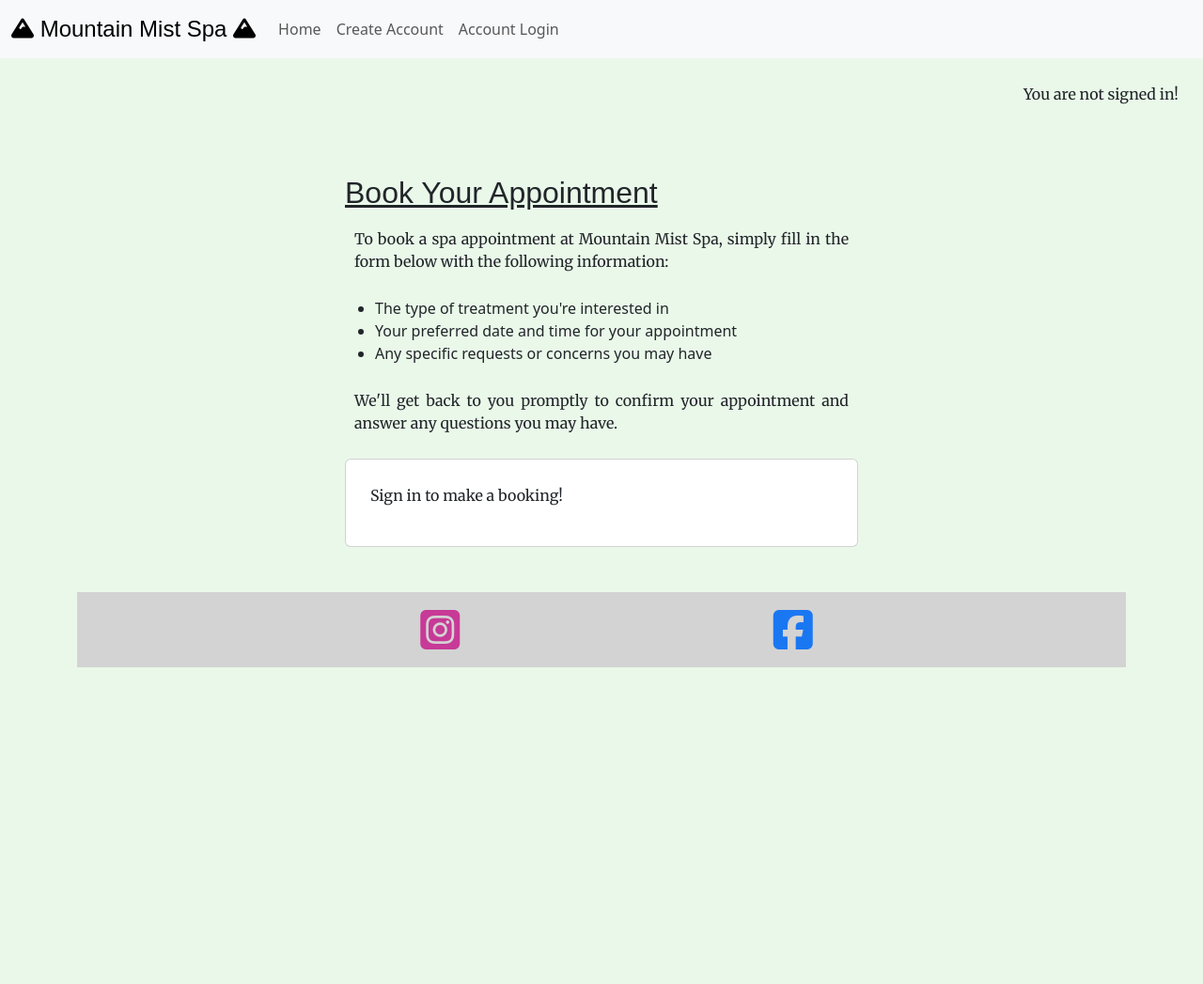
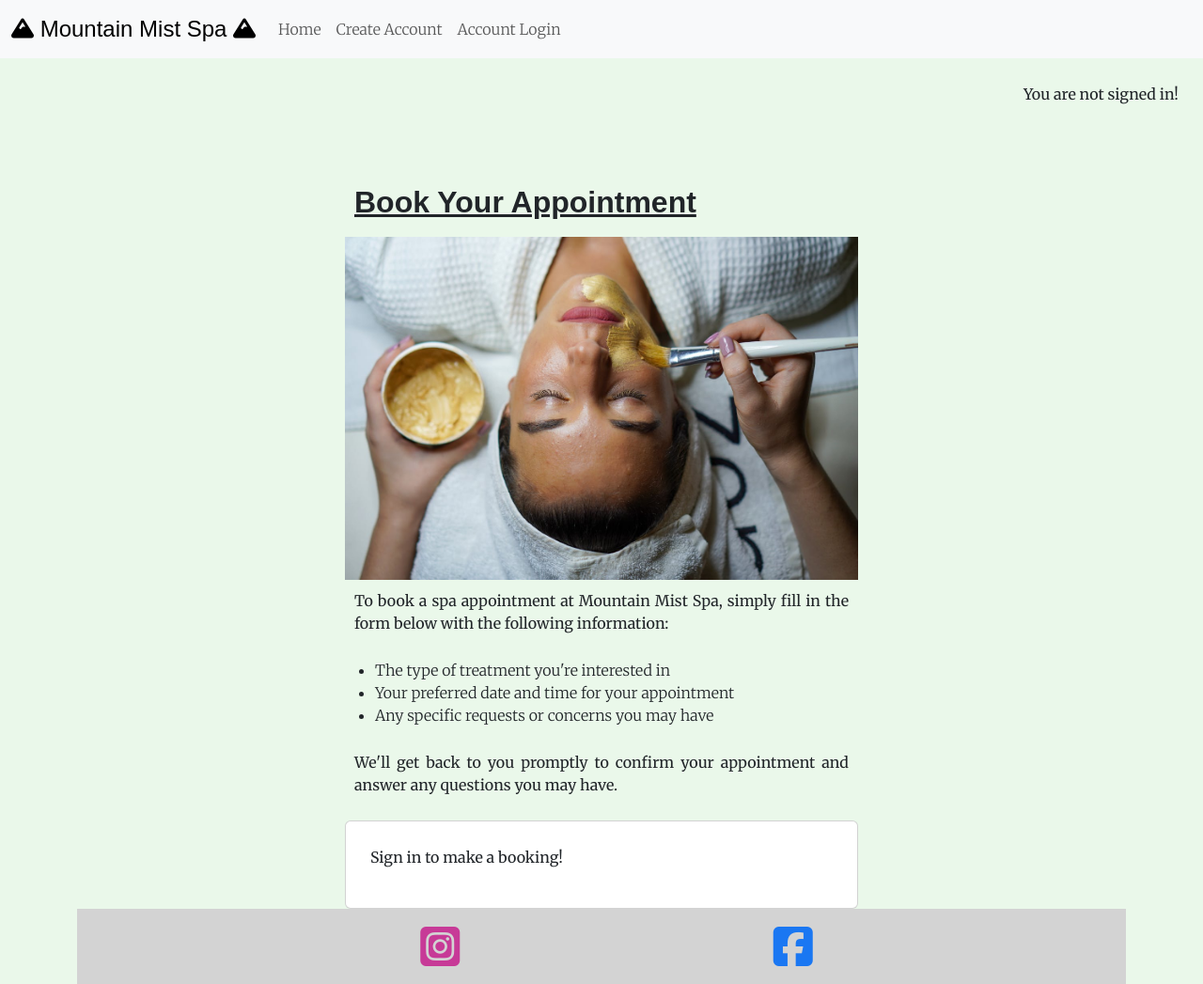
Before and after one commit to runabrandes/pp4-spa, a Django app: page /booking/ in a window 1280 px wide. Shown: the whole page at 94% size. Before the commit the page ends 710 px from the top, so only its background shows below. Run offline with Django 4.2, Linux system fonts and the light colour scheme; some libraries are stand-ins or nearby versions; some web fonts are replaced.

Commit message:
Added facial.jpg to booking.html

```diff
--- a/booking/templates/booking/booking.html
+++ b/booking/templates/booking/booking.html
@@ -5,8 +5,12 @@
 {% block content %}
 <div class="container">
     <div class="row justify-content-center">
-        <div class="col-12 col-md-6 my-5">
+        <div class="col-12 col-md-6 mt-5">
             <h2>Book Your Appointment</h2>
+            <div class="facial-image">
+                <img src="../static/images/facial.jpg" class="img-fluid"
+                    alt="Responsive image of a facial treatment">
+            </div>
             <p>To book a spa appointment at Mountain Mist Spa, simply fill in the form below with the following
                 information:
                 <ul>
--- a/static/css/style.css
+++ b/static/css/style.css
@@ -7,10 +7,12 @@ min-height: 100vh;
 
 h1, h2 {
     font-family: 'Belleza', sans-serif;
+    font-weight: bold;
 }
 
 h2 {
     text-decoration: underline;
+    padding: 10px;
 }
 
 p {
@@ -21,6 +23,11 @@ font-family: 'Merriweather', sans-serif;
 
 label {
     font-family: 'Merriweather', sans-serif;
+}
+
+ul {
+    font-family: 'Merriweather', sans-serif;
+    font-weight: 250;
 }
 
 /*Navbar*/
```
Also changed, not shown: static/images/facial.jpg (added).
